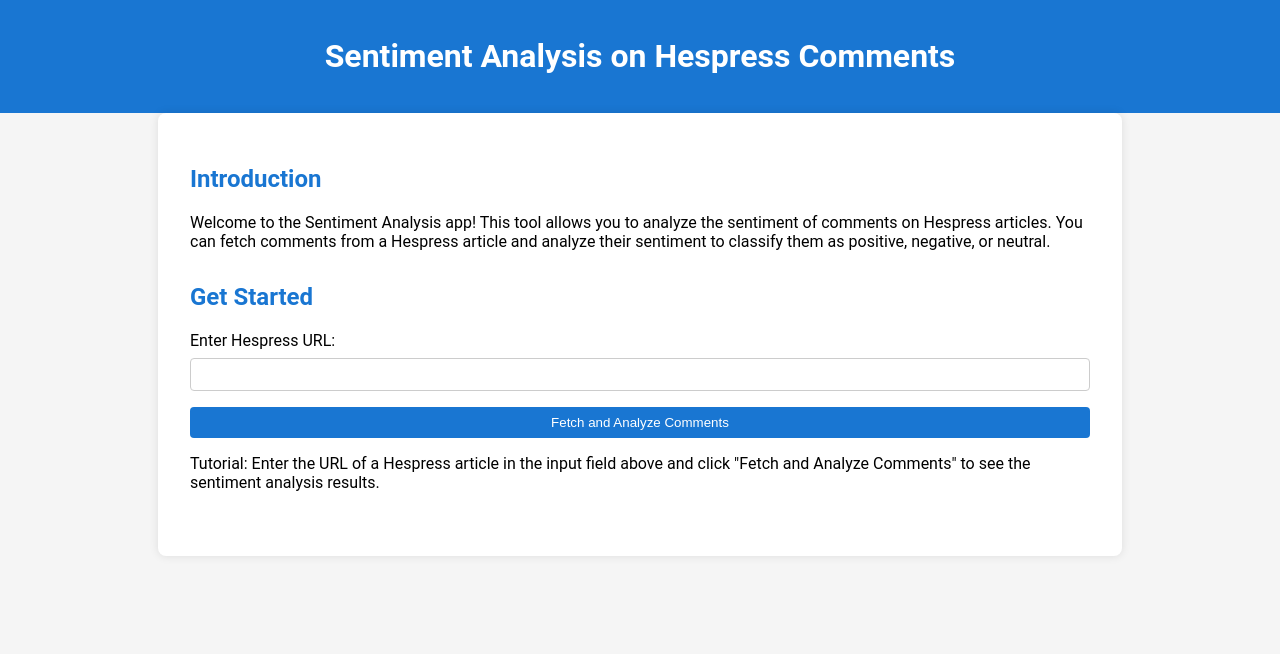
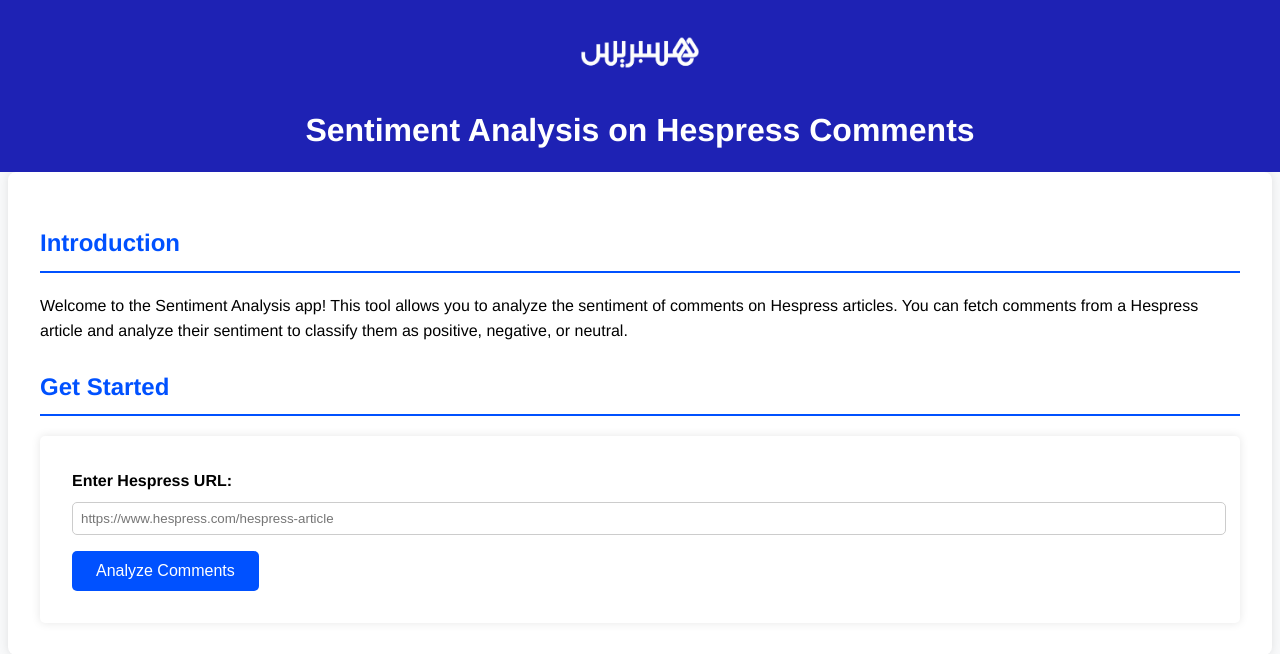
Before and after one commit to oussama-zbair/sentiment-analysis, a Flask app: page / in a window 1280 px wide. Shown: the top 654 px of the page. Run offline with Flask 3, Linux system fonts and the light colour scheme.

Commit message:
update the files

```diff
--- a/app.py
+++ b/app.py
@@ -1,168 +1,51 @@
-from flask import Flask, render_template, request, redirect, url_for
+import requests
+from bs4 import BeautifulSoup
+from flask import Flask, render_template, request, send_file
 import pandas as pd
-import nltk
-from nltk.sentiment.vader import SentimentIntensityAnalyzer
-from nltk.corpus import stopwords
-from bs4 import BeautifulSoup
-from datetime import datetime
-import requests
-from mtranslate import translate
-import string
-from urllib.parse import urlparse
 import matplotlib.pyplot as plt
 import seaborn as sns
 
-# Download NLTK resources
-nltk.download('stopwords')
-nltk.download('punkt')
-nltk.download('vader_lexicon')
-
 app = Flask(__name__)
 
-
-def is_valid_url(url):
-    try:
-        result = urlparse(url)
-        return all([result.scheme, result.netloc]) and result.netloc == "www.hespress.com"
-    except ValueError:
-        return False
-
-
-def arabic_to_english_month(arabic_month):
-    months_arabic = ['يناير', 'فبراير', 'مارس', 'أبريل', 'ماي', 'يونيو', 'يوليوز', 'غشت', 'شتنبر', 'أكتوبر', 'نونبر',
-                     'دجنبر']
-    months_english = ['January', 'February', 'March', 'April', 'May', 'June', 'July', 'August', 'September', 'October',
-                      'November', 'December']
-    return months_english[months_arabic.index(arabic_month)]
-
-
-def fetch_comments(url):
-    user_name = []
-    comment_text = []
-    comment_date = []
-
-    headers = {'User-Agent': 'Mozilla/5.0'}
-    data = requests.get(url, headers=headers)
-    soup = BeautifulSoup(data.content, "html.parser")
-
-    article_title_tag = soup.find('h1', class_='post-title')
-    article_title = article_title_tag.get_text() if article_title_tag else 'Unknown Title'
-
-    c = soup.find('ul', {"class": "comment-list hide-comments"})
-
-    if c:
-        for li in c.find_all('li', class_='comment'):
-            user_span = li.find('span', class_='fn heey')
-            user_name.append(user_span.get_text() if user_span else 'Unknown')
-
-            comment_p = li.find('p')
-            comment_text.append(comment_p.get_text() if comment_p else 'No comment text found')
-
-            date_span = li.find('div', class_='comment-date')
-            if date_span:
-                date_string = date_span.get_text().strip()
-                date_parts = date_string.split()
-                day = int(date_parts[1])
-                month_arabic = date_parts[2]
-                month = arabic_to_english_month(month_arabic)
-                year = int(date_parts[3])
-                time_parts = date_parts[-1].split(':')
-                hour = int(time_parts[0])
-                minute = int(time_parts[1])
-                comment_date.append(pd.Timestamp(year, datetime.strptime(month, '%B').month, day, hour, minute))
-            else:
-                comment_date.append('Unknown date')
-    else:
-        print("No comments found on the page.")
-
-    df = pd.DataFrame({'User Name': user_name, 'Comment': comment_text, 'Date': comment_date})
-    return df, article_title
-
-
-def analyze_sentiment(comment):
-    sid = SentimentIntensityAnalyzer()
-    arabic_stopwords = set(stopwords.words('arabic'))
-    arabic_punctuation = set(string.punctuation)
-
-    try:
-        translated_comment = translate(comment, 'en')
-        tokens = translated_comment.split()
-        filtered_tokens = [word for word in tokens if
-                           word.lower() not in arabic_stopwords and word not in arabic_punctuation]
-        preprocessed_comment = ' '.join(filtered_tokens)
-        scores = sid.polarity_scores(preprocessed_comment)
-        compound_score = scores['compound']
-    except Exception as e:
-        print("Error occurred during sentiment analysis:", e)
-        compound_score = None
-
-    if compound_score >= 0.1:
-        return 'Positive', compound_score
-    elif compound_score <= -0.1:
-        return 'Negative', compound_score
-    else:
-        return 'Neutral', compound_score
-
-
-def create_bar_plot(comments_df):
-    sentiment_counts = comments_df['Sentiment'].value_counts()
-    plt.figure(figsize=(8, 6))
-    sns.barplot(x=sentiment_counts.index, y=sentiment_counts.values)
-    plt.title('Sentiment Distribution')
-    plt.xlabel('Sentiment')
-    plt.ylabel('Count')
-    plt.xticks(rotation=45)
-    plt.tight_layout()
-    plt.savefig('static/images/sentiment_distribution.png')
-
-
-def create_time_series_plot(comments_df):
-    comments_df['Date'] = pd.to_datetime(comments_df['Date'], errors='coerce')
-    comments_df = comments_df.dropna(subset=['Date'])
-    comments_df.set_index('Date', inplace=True)
-    comments_over_time = comments_df.resample('D').size()
-    plt.figure(figsize=(10, 6))
-    comments_over_time.plot()
-    plt.title('Number of Comments Over Time')
-    plt.xlabel('Date')
-    plt.ylabel('Number of Comments')
-    plt.tight_layout()
-    plt.savefig('static/images/comments_over_time.png')
-
-
 @app.route('/')
-def index():
+def home():
     return render_template('index.html')
 
+def fetch_article_title(url):
+    try:
+        response = requests.get(url)
+        soup = BeautifulSoup(response.text, 'html.parser')
+        title = soup.find('title').get_text()
+        return title
+    except Exception as e:
+        return str(e)
 
-@app.route('/display', methods=['GET', 'POST'])
+@app.route('/display', methods=['POST'])
 def display():
-    if request.method == 'POST':
-        url = request.form['url']
-        if is_valid_url(url):
-            comments_df, article_title = fetch_comments(url)
-            comments_df['Sentiment'], comments_df['Sentiment Score'] = zip(
-                *comments_df['Comment'].apply(analyze_sentiment))
-            comments_df.to_csv('comments.csv', index=False)
-            create_bar_plot(comments_df)
-            create_time_series_plot(comments_df)
+    url = request.form['url']
+    article_title = fetch_article_title(url)
+    try:
+        comments_df = pd.read_csv('comments.csv')  # Replace with actual data fetching logic
+        comments = comments_df.to_dict(orient='records')
+        return render_template('display.html', article_title=article_title, comments=comments)
+    except Exception as e:
+        return render_template('index.html', error=str(e))
 
-            tables = [comments_df.to_html(classes='data', header="true", index=False)]
-            return render_template('display.html', tables=tables, article_title=article_title)
-        else:
-            error = 'Invalid URL. Please enter a valid Hespress URL.'
-            return render_template('index.html', error=error)
-    return redirect(url_for('index'))
-
+@app.route('/download_csv')
+def download_csv():
+    return send_file('comments.csv', as_attachment=True)
 
 @app.route('/statistics')
 def statistics():
-    comments_df = pd.read_csv('comments.csv')
+    comments_df = pd.read_csv('comments.csv')  # Replace with the actual DataFrame source
+
     total_comments = len(comments_df)
     positive_comments = len(comments_df[comments_df['Sentiment'] == 'Positive'])
     negative_comments = len(comments_df[comments_df['Sentiment'] == 'Negative'])
     neutral_comments = len(comments_df[comments_df['Sentiment'] == 'Neutral'])
     avg_sentiment_score = comments_df['Sentiment Score'].mean()
+
+    create_visualizations(comments_df)
 
     return render_template('statistics.html',
                            total_comments=total_comments,
@@ -171,6 +54,39 @@
                            neutral_comments=neutral_comments,
                            avg_sentiment_score=avg_sentiment_score)
 
+def create_visualizations(comments_df):
+    sentiment_counts = comments_df['Sentiment'].value_counts()
+
+    plt.figure(figsize=(4, 3))
+    plt.pie(sentiment_counts, labels=sentiment_counts.index, autopct='%1.1f%%', startangle=140)
+    plt.title('Sentiment Distribution')
+    plt.axis('equal')
+    plt.tight_layout()
+    plt.savefig('static/images/sentiment_distribution_pie.png')
+    plt.close()
+
+    likes_per_user = comments_df.groupby('User Name')['Likes'].sum().reset_index()
+    plt.figure(figsize=(6, 4))
+    sns.barplot(x='User Name', y='Likes', data=likes_per_user)
+    plt.title('Likes per User')
+    plt.xlabel('User Name')
+    plt.ylabel('Number of Likes')
+    plt.xticks(rotation=45, ha='right')
+    plt.tight_layout()
+    plt.savefig('static/images/likes_per_user_bar.png')
+    plt.close()
+
+    comments_df['Date'] = pd.to_datetime(comments_df['Date'])
+    comments_by_date = comments_df.groupby(comments_df['Date'].dt.date).size()
+    plt.figure(figsize=(4, 3))
+    plt.plot(comments_by_date.index, comments_by_date.values, marker='o', linestyle='-')
+    plt.title('Number of Comments over Time')
+    plt.xlabel('Date')
+    plt.ylabel('Number of Comments')
+    plt.xticks(rotation=45)
+    plt.tight_layout()
+    plt.savefig('static/images/comments_over_time.png')
+    plt.close()
 
 if __name__ == '__main__':
-    app.run(debug=False, host='0.0.0.0')
+    app.run(debug=True)
--- a/static/styles/main.css
+++ b/static/styles/main.css
@@ -1,117 +1,126 @@
 /* main.css */
 
-/* General styles */
 body {
-    font-family: 'Roboto', sans-serif;
+    font-family: 'Helvetica Neue', Arial, sans-serif;
+    line-height: 1.6;
     margin: 0;
     padding: 0;
-    background-color: #f5f5f5;
+    background-color: #f8f9fa;
 }
 
 header {
-    background-color: #1976d2;
-    color: #fff;
-    padding: 1rem;
+    background-color: #1e22b4;
+    color: white;
+    padding: 1rem 0;
     text-align: center;
+    position: relative;
+}
+
+header .logo {
+    max-width: 150px;
+    display: block;
+    margin: 0 auto;
+    position: relative;
+}
+
+header h1 {
+    margin: 0;
+    font-size: 2rem;
+    padding-top: 1rem;
 }
 
 main {
     padding: 2rem;
-    max-width: 900px;
+    max-width: 1200px;
     margin: auto;
-    background-color: #fff;
+    background-color: white;
     box-shadow: 0 0 10px rgba(0, 0, 0, 0.1);
     border-radius: 8px;
 }
 
-/* Section styles */
-section {
-    margin-bottom: 2rem;
+h2 {
+    color: #0051ff;
+    border-bottom: 2px solid #0051ff;
+    padding-bottom: 0.5rem;
+    font-size: 1.5rem;
 }
 
-h2 {
-    color: #1976d2;
+p {
+    margin-bottom: 1.5rem;
+    font-size: 1rem;
 }
 
-/* Form styles */
 .form {
-    display: flex;
-    flex-direction: column;
-    margin-bottom: 1rem;
+    background: white;
+    padding: 2rem;
+    border-radius: 5px;
+    box-shadow: 0 0 10px rgba(0, 0, 0, 0.1);
 }
 
-label {
+.form label {
+    display: block;
     margin-bottom: 0.5rem;
+    font-weight: bold;
 }
 
-input[type="text"] {
+.form input[type="text"] {
+    width: 100%;
     padding: 0.5rem;
     margin-bottom: 1rem;
     border: 1px solid #ccc;
-    border-radius: 4px;
+    border-radius: 5px;
 }
 
-button {
-    padding: 0.5rem 1rem;
-    background-color: #1976d2;
-    color: #fff;
+.form button {
+    display: inline-block;
+    padding: 0.7rem 1.5rem;
     border: none;
+    background-color: #0051ff;
+    color: white;
+    font-size: 1rem;
     cursor: pointer;
-    border-radius: 4px;
-    transition: background-color 0.3s;
+    border-radius: 5px;
 }
 
-button:hover {
-    background-color: #1565c0;
+.form button:hover {
+    background-color: #143371;
 }
 
-/* Button styles */
+.error {
+    color: red;
+    font-weight: bold;
+}
+
+.table-container {
+    overflow-x: auto;
+}
+
 .btn {
     display: inline-block;
-    padding: 0.5rem 1rem;
-    background-color: #1976d2;
-    color: #fff;
+    margin: 1rem 0.5rem 0 0;
+    padding: 0.7rem 1.5rem;
+    background-color: #0051ff;
+    color: white;
     text-decoration: none;
-    border-radius: 4px;
-    transition: background-color 0.3s;
+    border-radius: 5px;
+    font-size: 1rem;
 }
 
 .btn:hover {
-    background-color: #1565c0;
+    background-color: #143371;
 }
 
-/* Error message styles */
-.error {
-    color: red;
-    margin-bottom: 1rem;
+#statistics p {
+    font-size: 1.1rem;
+    margin: 0.5rem 0;
+    color: #411961;
 }
 
-/* Table styles */
-.table-container {
-    overflow-x: auto;
-    margin-top: 1rem;
+#diagrams img {
+    max-width: 100%;
+    height: auto;
+    display: block;
+    margin: 1rem 0;
+    border: 1px solid #ccc;
+    border-radius: 5px;
 }
-
-table {
-    width: 100%;
-    border-collapse: collapse;
-}
-
-th, td {
-    padding: 0.5rem;
-    border: 1px solid #ccc;
-}
-
-th {
-    background-color: #1976d2;
-    color: #fff;
-}
-
-/* Diagram styles */
-.diagrams {
-    margin-bottom: 2rem;
-}
-
-.diagrams img {
-    max-width: 100%;
-}
--- a/templates/index.html
+++ b/templates/index.html
@@ -8,6 +8,7 @@
 </head>
 <body>
     <header>
+        <img src="{{ url_for('static', filename='logo.png') }}" alt="Logo" class="logo">
         <h1>Sentiment Analysis on Hespress Comments</h1>
     </header>
     <main>
@@ -19,13 +20,12 @@
             <h2>Get Started</h2>
             <form action="{{ url_for('display') }}" method="post" class="form">
                 <label for="url">Enter Hespress URL:</label>
-                <input type="text" id="url" name="url" required>
-                <button type="submit">Fetch and Analyze Comments</button>
+                <input type="text" id="url" name="url" placeholder="https://www.hespress.com/hespress-article" required>
+                <button type="submit">Analyze Comments</button>
                 {% if error %}
                 <p class="error">{{ error }}</p>
                 {% endif %}
             </form>
-            <p>Tutorial: Enter the URL of a Hespress article in the input field above and click "Fetch and Analyze Comments" to see the sentiment analysis results.</p>
         </section>
     </main>
 </body>
--- a/templates/statistics.html
+++ b/templates/statistics.html
@@ -7,6 +7,7 @@
 </head>
 <body>
     <header>
+        <img src="{{ url_for('static', filename='logo.png') }}" alt="Logo" class="logo">
         <h1>Sentiment Analysis Statistics</h1>
     </header>
     <main>
@@ -20,7 +21,9 @@
         </section>
         <section id="diagrams">
             <h2>Sentiment Distribution</h2>
-            <img src="{{ url_for('static', filename='images/sentiment_distribution.png') }}" alt="Sentiment Distribution">
+            <img src="{{ url_for('static', filename='images/sentiment_distribution_pie.png') }}" alt="Sentiment Distribution">
+            <h2>Likes per User</h2>
+            <img src="{{ url_for('static', filename='images/likes_per_user_bar.png') }}" alt="Likes per User">
             <h2>Number of Comments Over Time</h2>
             <img src="{{ url_for('static', filename='images/comments_over_time.png') }}" alt="Number of Comments Over Time">
         </section>
```
Also changed, not shown: comments.csv (+12 -44 lines), sentiment_analysis.py (+52 -24 lines), templates/display.html (+38 -10 lines), static/images/comments_over_time.png, static/images/likes_per_user_bar.png (added), static/images/sentiment_distribution_pie.png (added), static/logo.png (added).
